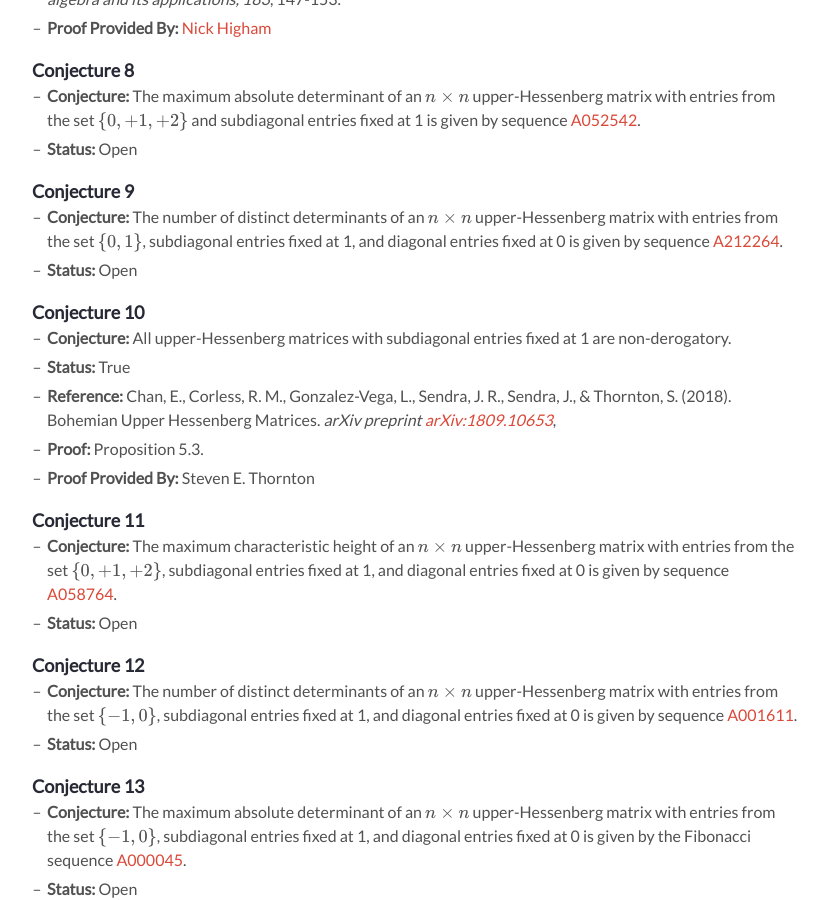
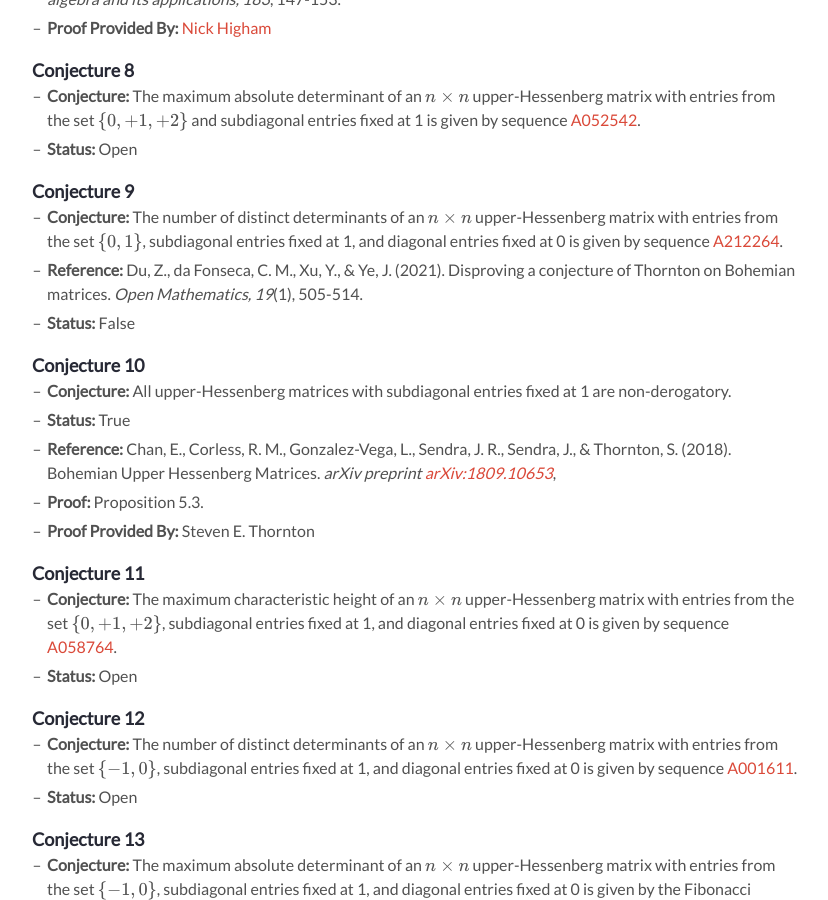
Before and after one commit to BohemianMatrices/BohemianMatrices, a Jekyll site: the page built from cpdb.md, in a window 1280 px wide and 900 px high, scrolled down 5173 px. Shown: the whole window, without its empty margins (224-1052 px from the left). Built offline with Jekyll 4.4.1, drawn with Linux system fonts in a browser that asks for light colours; nearby versions of some CDN libraries; formulas are drawn with MathJax 3.

Commit message:
Conjecture 9 has been proven false

```diff
--- a/cpdb.md
+++ b/cpdb.md
@@ -178,7 +178,8 @@ Therefore, the conjecture is false.
 
 #### Conjecture 9
 - __Conjecture:__ The number of distinct determinants of an $n \times n$ upper-Hessenberg matrix with entries from the set $\\{0, 1\\}$, subdiagonal entries fixed at 1, and diagonal entries fixed at 0 is given by sequence [A212264](http://oeis.org/A212264).
-- __Status:__ Open
+- __Reference:__ Du, Z., da Fonseca, C. M., Xu, Y., & Ye, J. (2021). Disproving a conjecture of Thornton on Bohemian matrices. _Open Mathematics, 19_(1), 505-514.
+- __Status:__ False
 
 #### Conjecture 10
 - __Conjecture:__ All upper-Hessenberg matrices with subdiagonal entries fixed at 1 are non-derogatory.
```
